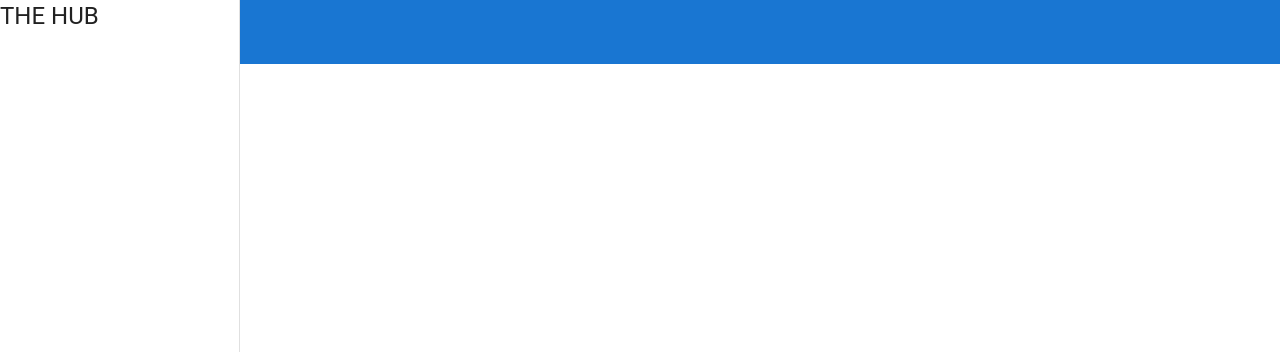
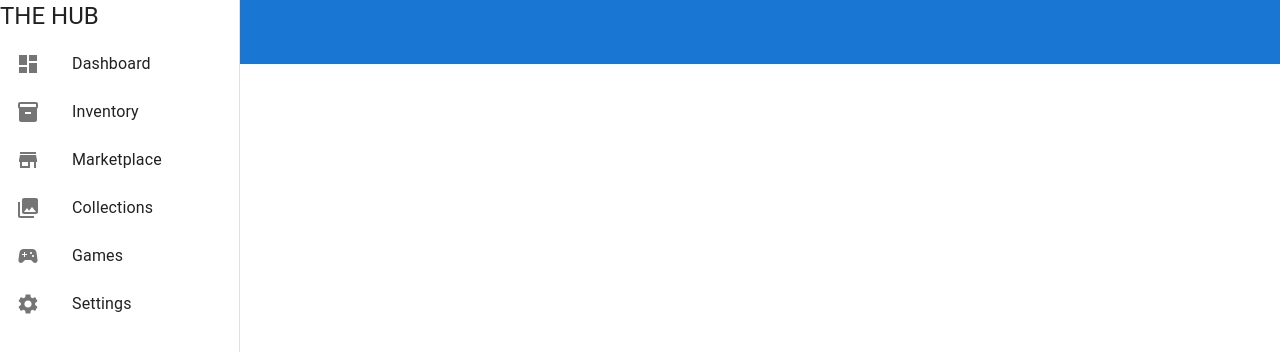
Before and after one commit to jagger85/the-hub-frontend, a React app in the folder p3-react-app/: page / in a window 1280 px wide. Shown: the top 352 px of the page. Built offline with nearby package versions, Linux system fonts and the light colour scheme.

Commit message:
FEAT: Added material icons

```diff
--- a/p3-react-app/package.json
+++ b/p3-react-app/package.json
@@ -14,6 +14,7 @@
   "dependencies": {
     "@emotion/react": "^11.10.6",
     "@emotion/styled": "^11.10.6",
+    "@mui/icons-material": "^5.11.11",
     "@mui/material": "^5.11.15",
     "react": "^18.2.0",
     "react-dom": "^18.2.0"
--- a/p3-react-app/src/layouts/MainLayout.js
+++ b/p3-react-app/src/layouts/MainLayout.js
@@ -1,5 +1,12 @@
 import React from "react";
 import { Drawer, Typography, AppBar, Toolbar} from "@mui/material";
+import { List, ListItem, ListItemIcon, ListItemText } from '@mui/material'
+import DashboardIcon from '@mui/icons-material/Dashboard';
+import InventoryIcon from '@mui/icons-material/Inventory';
+import StoreIcon from '@mui/icons-material/Store';
+import CollectionsIcon from '@mui/icons-material/Collections';
+import SportsEsportsIcon from '@mui/icons-material/SportsEsports';
+import SettingsIcon from '@mui/icons-material/Settings';
 const drawerWidth = 240;
 
 const styles = {
@@ -16,10 +23,58 @@ const styles = {
 };
 
 function MainLayout({ children }) {
+
+    const menuItems = [
+        {
+            text : 'Dashboard',
+            icon : <DashboardIcon color='black'/>,
+            path : '/'
+
+        },
+        {
+            text : 'Inventory',
+            icon : <InventoryIcon color='black'/>,
+            path : '/'
+
+        },
+        {
+            text : 'Marketplace',
+            icon : <StoreIcon color='black'/>,
+            path : '/'
+
+        },
+        {
+            text : 'Collections',
+            icon : <CollectionsIcon color='black'/>,
+            path : '/'
+
+        },
+        {
+            text : 'Games',
+            icon : <SportsEsportsIcon color='black'/>,
+            path : '/'
+
+        },
+        {
+            text : 'Settings',
+            icon : <SettingsIcon color='black'/>,
+            path : '/'
+
+        },
+    ]
+
   return (
     <div style={styles.root}>
       <Drawer sx={styles.drawer} variant="permanent" anchor="left">
         <Typography variant="h5">THE HUB</Typography>
+        <List>
+        {menuItems.map(item => (
+            <ListItem key={item.text}>
+                <ListItemIcon>{item.icon}</ListItemIcon>
+                <ListItemText primary={item.text}/>
+            </ListItem>
+        ))}
+        </List>
       </Drawer>
       <AppBar
       position='fixed'
```
Also changed, not shown: 1 other file (tests, documents, lock files or other folders).
